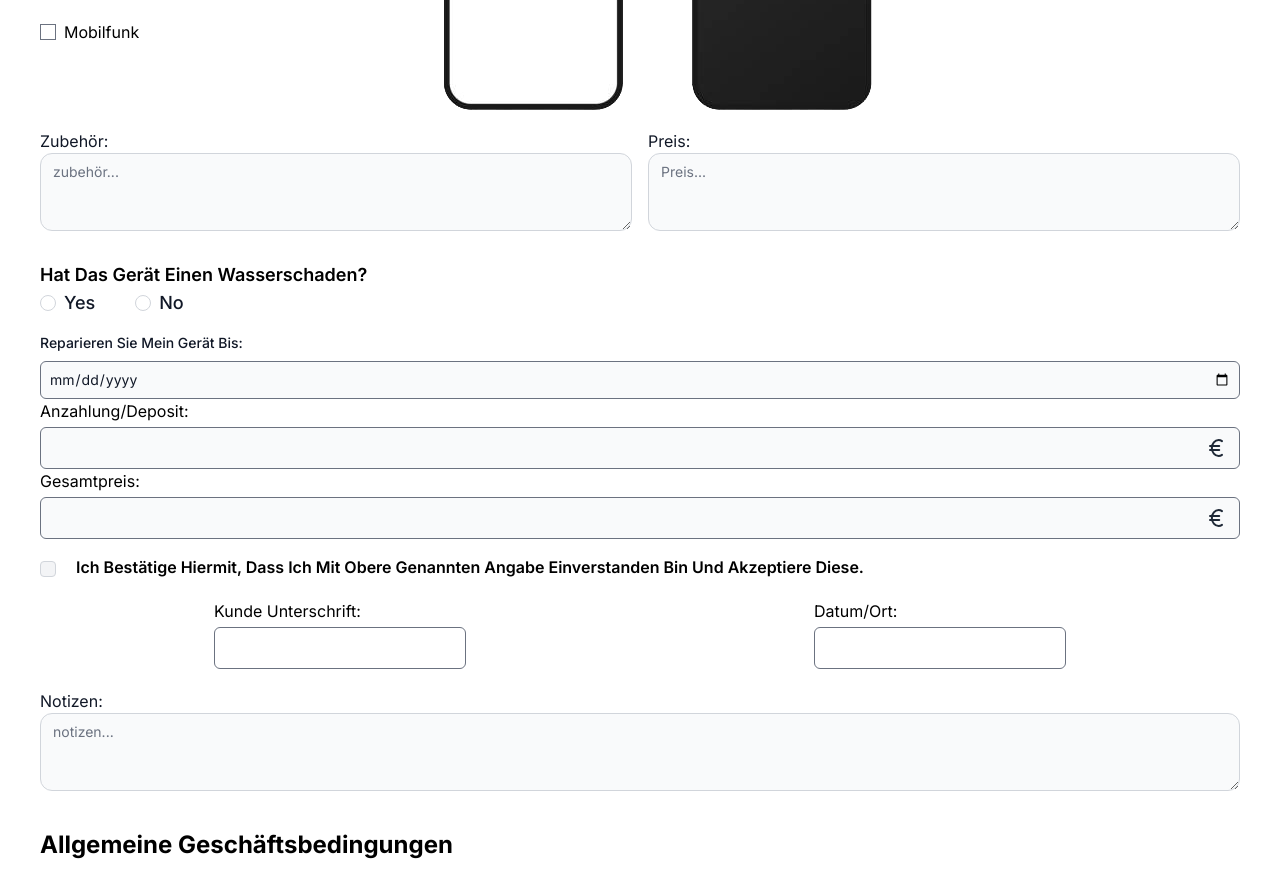
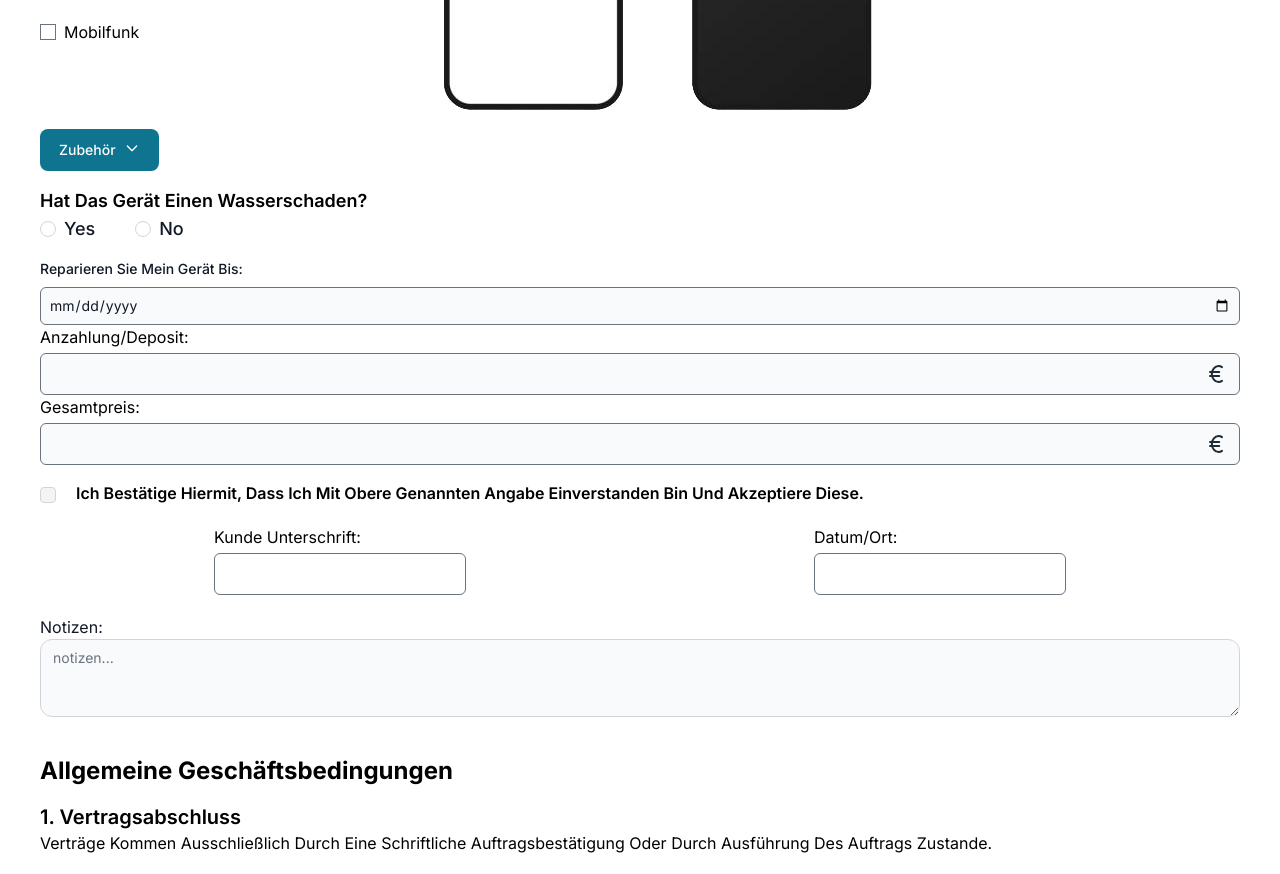
Before and after one commit to MuhEid/phoneytech-form, a Next.js app: page /form in a window 1280 px wide. Shown: the part 1600-2474 px from the top of the page. Built offline with nearby package versions, Linux system fonts and the light colour scheme.

Commit message:
feat: add accessories dropdown menu component and its functionality

```diff
--- /dev/null
+++ b/src/components/DropdownMenu.tsx
@@ -0,0 +1,73 @@
+import { Dropdown } from "flowbite-react";
+import { useState } from "react";
+import { MdDelete } from "react-icons/md";
+
+const accessoryItems: string[] = [
+    "Hülle",
+    "Panzerglas",
+    "Ladegerät",
+    "Ladekable",
+    "Kopfhörer",
+    "Datenübertragung",
+];
+
+interface DropdownMenuProps {
+    onSelectionChange: (selectedItems: string[]) => void;
+}
+
+const DropdownMenu = ({ onSelectionChange }: DropdownMenuProps) => {
+    const [selectedItems, setSelectedItems] = useState<string[]>([]);
+
+    const handleSelect = (item: string) => {
+        if (!selectedItems.includes(item)) {
+            const newSelectedItems = [...selectedItems, item];
+            setSelectedItems(newSelectedItems);
+            onSelectionChange(newSelectedItems);
+        }
+    };
+
+    const handleRemove = (item: string) => {
+        const newSelectedItems = selectedItems.filter((ele) => ele !== item);
+        setSelectedItems(newSelectedItems);
+        onSelectionChange(newSelectedItems);
+    };
+
+    return (
+        <div className="w-96">
+            <Dropdown label="Zubehör" dismissOnClick={false} className="">
+                {accessoryItems.map((ele, index) => (
+                    <Dropdown.Item
+                        key={index}
+                        className="px-4 py-2 text-gray-900 bg-white border-b border-gray-300 hover:bg-gray-200 hover:text-gray-900 cursor-pointer"
+                        onClick={() => handleSelect(ele)}
+                    >
+                        {ele}
+                    </Dropdown.Item>
+                ))}
+            </Dropdown>
+            <div className="mt-4">
+                {selectedItems.map((item, index) => (
+                    <div key={index} className="flex items-center ">
+                        <div className="flex items-center justify-between text-gray-900 bg-white border border-gray-300 rounded-md px-5 py-1 my-1">
+                            <label>{item}</label>
+                            <input
+                                type="number"
+                                name={`${item}Price`}
+                                placeholder="Preis"
+                                className="border-none w-1/4"
+                            />
+                        </div>
+                        <button
+                            className="text-red-500 hover:text-red-700"
+                            onClick={() => handleRemove(item)}
+                        >
+                            <MdDelete size={35} />
+                        </button>
+                    </div>
+                ))}
+            </div>
+        </div>
+    );
+};
+
+export default DropdownMenu;
--- a/src/components/Form.tsx
+++ b/src/components/Form.tsx
@@ -2,11 +2,12 @@ import React, { useState } from "react";
 import DeviceMockup from "./DeviceMockup";
 import Logo from "./Logo";
 import TermsAndConditions from "./TermsAndConditions";
-import { Checkbox, Label, Radio } from "flowbite-react";
+import { Checkbox, Dropdown, Label, Radio } from "flowbite-react";
 import PatternLock from "./LockPattern";
 import { EuroIcon } from "./EuroIcon";
 import Image from "next/image";
 import WaterDamageIcon from "../../public/images/waterDamageIcon.jpg";
+import DropdownMenu from "./DropdownMenu";
 
 type formProps = {
     onSubmit: (e: React.FormEvent<HTMLFormElement>) => Promise<void>;
@@ -29,7 +30,11 @@ export default function Form({ onSubmit, handleInput, formData }: formProps) {
         const value = e.target.value;
         setWaterDamageSelected(value);
         setHasWaterDamage(value === "yes");
-        console.log(value, hasWaterDamage);
+    };
+    const [selectedAccessories, setSelectedAccessories] = useState<string[]>([]);
+
+    const handleSelectionChange = (newSelectedItems: string[]) => {
+        setSelectedAccessories(newSelectedItems);
     };
     return (
         <form onSubmit={onSubmit} className="">
@@ -392,31 +397,8 @@ export default function Form({ onSubmit, handleInput, formData }: formProps) {
 
                 <div className="">
                     <div className="mt-4">
-                        <div className="flex justify-between space-x-4">
-                            <label
-                                htmlFor="message"
-                                className="flex-1 mb-2 text-gray-900 dark:text-white"
-                            >
-                                Zubehör:
-                                <textarea
-                                    id="message"
-                                    rows={3}
-                                    className="w-full text-sm text-gray-900 bg-gray-50 rounded-xl border border-gray-300 focus:ring-blue-500 focus:border-blue-500 dark:bg-gray-700 dark:border-gray-600 dark:placeholder-gray-400 dark:text-white dark:focus:ring-blue-500 dark:focus:border-blue-500"
-                                    placeholder="zubehör..."
-                                ></textarea>
-                            </label>
-                            <label className="flex-1 mb-2 text-gray-900 dark:text-white">
-                                Preis:
-                                <textarea
-                                    id="price"
-                                    rows={3}
-                                    className="w-full text-sm text-gray-900 bg-gray-50 rounded-xl border border-gray-300 focus:ring-blue-500 focus:border-blue-500 dark:bg-gray-700 dark:border-gray-600 dark:placeholder-gray-400 dark:text-white dark:focus:ring-blue-500 dark:focus:border-blue-500"
-                                    placeholder="Preis..."
-                                ></textarea>
-                            </label>
-                        </div>
-
-                        <div className="my-4 grid ">
+                        <DropdownMenu onSelectionChange={handleSelectionChange} />
+                        <div className="my-4 grid">
                             <div>
                                 <p className="text-lg font-semibold ">
                                     hat das Gerät einen Wasserschaden?
@@ -577,7 +559,7 @@ export default function Form({ onSubmit, handleInput, formData }: formProps) {
 
             <button
                 type="submit"
-                className="text-white my-4 bg-[#1f4696] hover:bg-blue-800 focus:ring-4 focus:outline-none focus:ring-blue-300 font-medium rounded-lg text-sm w-full sm:w-auto px-8 py-2.5 text-center"
+                className="text-white my-4 bg-primary hover:bg-blue-800 focus:ring-4 focus:outline-none focus:ring-blue-300 font-medium rounded-lg text-sm w-full sm:w-auto px-8 py-2.5 text-center"
             >
                 Submit
             </button>
```
